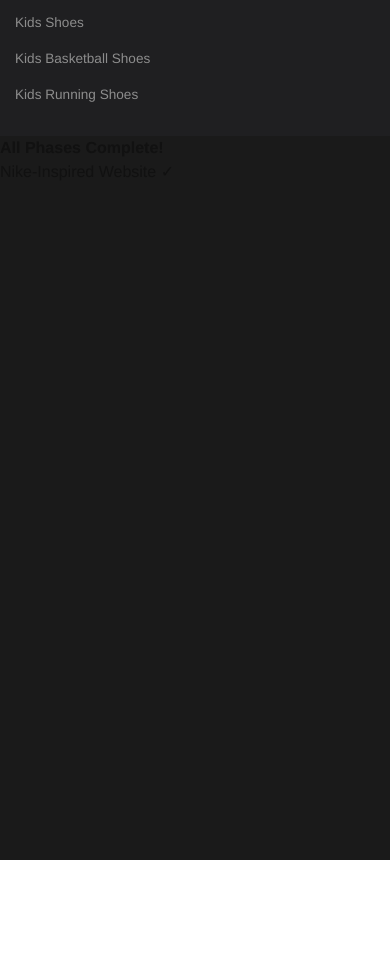
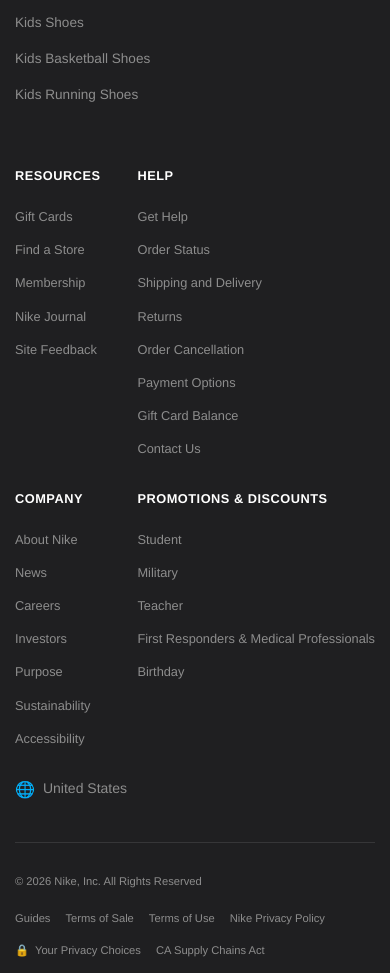
Before and after one commit to ahitshamkhan/Nike-Shoes-Website-Clone-Front-End-, a React (Vite) app: page / in a window 390 px wide. Shown: the part 7480-8453 px from the top of the page. Before the commit the page ends 8340 px from the top, so only its background shows below. Built offline with nearby package versions, Linux system fonts and the light colour scheme.

Commit message:
Last Phase Main Footer

```diff
--- a/index.html
+++ b/index.html
@@ -2,9 +2,16 @@
 <html lang="en">
   <head>
     <meta charset="UTF-8" />
+    <link rel="icon" type="image/jpg" href="/assets/images/main logo/R.jpg" />
     <meta name="viewport" content="width=device-width, initial-scale=1.0" />
     <meta name="description" content="Nike-inspired frontend website" />
-    <title>Nike Frontend</title>
+    <title>Nike. Just Do It</title>
+    <style>
+      /* Favicon styling */
+      link[rel="icon"] {
+        border-radius: 50%;
+      }
+    </style>
   </head>
   <body>
     <div id="root"></div>
--- a/src/App.jsx
+++ b/src/App.jsx
@@ -16,6 +16,7 @@
 import NikeSymbolSection from './components/NikeSymbolSection/NikeSymbolSection';
 import FooterBar from './components/FooterBar/FooterBar';
 import FooterNav from './components/FooterNav/FooterNav';
+import MainFooter from './components/MainFooter/MainFooter';
 import styles from './App.module.css';
 
 function App() {
@@ -39,16 +40,7 @@
       <NikeSymbolSection />
       <FooterBar />
       <FooterNav />
-
-      {/* Placeholder for other components */}
-      <main className={styles.mainContent}>
-        <div className="flex items-center justify-center py-20">
-          <div className="text-center">
-            <h2 className="text-3xl font-bold mb-4 text-white">All Phases Complete!</h2>
-            <p className="text-gray-300">Nike-Inspired Website ✓</p>
-          </div>
-        </div>
-      </main>
+      <MainFooter />
     </div>
   );
 }
--- /dev/null
+++ b/src/components/MainFooter/MainFooter.jsx
@@ -0,0 +1,94 @@
+import styles from './MainFooter.module.css';
+
+const MainFooter = () => {
+  const columns = [
+    {
+      id: 1,
+      title: 'Resources',
+      links: [
+        { id: 1, text: 'Gift Cards', href: '#' },
+        { id: 2, text: 'Find a Store', href: '#' },
+        { id: 3, text: 'Membership', href: '#' },
+        { id: 4, text: 'Nike Journal', href: '#' },
+        { id: 5, text: 'Site Feedback', href: '#' }
+      ]
+    },
+    {
+      id: 2,
+      title: 'Help',
+      links: [
+        { id: 1, text: 'Get Help', href: '#' },
+        { id: 2, text: 'Order Status', href: '#' },
+        { id: 3, text: 'Shipping and Delivery', href: '#' },
+        { id: 4, text: 'Returns', href: '#' },
+        { id: 5, text: 'Order Cancellation', href: '#' },
+        { id: 6, text: 'Payment Options', href: '#' },
+        { id: 7, text: 'Gift Card Balance', href: '#' },
+        { id: 8, text: 'Contact Us', href: '#' }
+      ]
+    },
+    {
+      id: 3,
+      title: 'Company',
+      links: [
+        { id: 1, text: 'About Nike', href: '#' },
+        { id: 2, text: 'News', href: '#' },
+        { id: 3, text: 'Careers', href: '#' },
+        { id: 4, text: 'Investors', href: '#' },
+        { id: 5, text: 'Purpose', href: '#' },
+        { id: 6, text: 'Sustainability', href: '#' },
+        { id: 7, text: 'Accessibility', href: '#' }
+      ]
+    },
+    {
+      id: 4,
+      title: 'Promotions & Discounts',
+      links: [
+        { id: 1, text: 'Student', href: '#' },
+        { id: 2, text: 'Military', href: '#' },
+        { id: 3, text: 'Teacher', href: '#' },
+        { id: 4, text: 'First Responders & Medical Professionals', href: '#' },
+        { id: 5, text: 'Birthday', href: '#' }
+      ]
+    }
+  ];
+
+  return (
+    <footer className={styles.mainFooter}>
+      <div className={styles.topSection}>
+        {columns.map((column) => (
+          <div key={column.id} className={styles.column}>
+            <h3 className={styles.columnTitle}>{column.title}</h3>
+            {column.links.map((link) => (
+              <a key={link.id} href={link.href} className={styles.link}>
+                {link.text}
+              </a>
+            ))}
+          </div>
+        ))}
+
+        <div className={styles.locationSelector}>
+          <span className={styles.locationIcon}>🌐</span>
+          <span>United States</span>
+        </div>
+      </div>
+
+      <div className={styles.bottomSection}>
+        <p className={styles.copyright}>© 2026 Nike, Inc. All Rights Reserved</p>
+
+        <div className={styles.legalLinks}>
+          <a href="#" className={styles.legalLink}>Guides</a>
+          <a href="#" className={styles.legalLink}>Terms of Sale</a>
+          <a href="#" className={styles.legalLink}>Terms of Use</a>
+          <a href="#" className={styles.legalLink}>Nike Privacy Policy</a>
+          <a href="#" className={styles.legalLink}>
+            <span>🔒</span> Your Privacy Choices
+          </a>
+          <a href="#" className={styles.legalLink}>CA Supply Chains Act</a>
+        </div>
+      </div>
+    </footer>
+  );
+};
+
+export default MainFooter;
--- /dev/null
+++ b/src/components/MainFooter/MainFooter.module.css
@@ -0,0 +1,160 @@
+/* MainFooter styles - Phase 16 */
+
+.mainFooter {
+  width: 100%;
+  background-color: rgb(31, 31, 33);
+  padding: 60px 40px 30px 40px;
+}
+
+.topSection {
+  display: grid;
+  grid-template-columns: repeat(4, 1fr) auto;
+  gap: 60px;
+  max-width: 1400px;
+  margin: 0 auto;
+  padding-bottom: 40px;
+  border-bottom: 1px solid rgba(255, 255, 255, 0.1);
+}
+
+.column {
+  display: flex;
+  flex-direction: column;
+  gap: 14px;
+}
+
+.columnTitle {
+  color: #FFFFFF;
+  font-family: 'Helvetica Now Text', 'Helvetica Neue', Helvetica, Arial, sans-serif;
+  font-size: 0.875rem;
+  font-weight: 600;
+  margin-bottom: 8px;
+  text-transform: uppercase;
+  letter-spacing: 0.5px;
+}
+
+.link {
+  color: #8D8D8D;
+  font-family: 'Helvetica Now Text', 'Helvetica Neue', Helvetica, Arial, sans-serif;
+  font-size: 0.875rem;
+  font-weight: 400;
+  text-decoration: none;
+  transition: color 0.3s ease;
+}
+
+.link:hover {
+  color: #FFFFFF;
+}
+
+.locationSelector {
+  display: flex;
+  align-items: flex-start;
+  gap: 8px;
+  color: #8D8D8D;
+  font-family: 'Helvetica Now Text', 'Helvetica Neue', Helvetica, Arial, sans-serif;
+  font-size: 0.875rem;
+  cursor: pointer;
+  transition: color 0.3s ease;
+}
+
+.locationSelector:hover {
+  color: #FFFFFF;
+}
+
+.locationIcon {
+  font-size: 1rem;
+}
+
+.bottomSection {
+  display: flex;
+  justify-content: space-between;
+  align-items: center;
+  max-width: 1400px;
+  margin: 0 auto;
+  padding-top: 30px;
+}
+
+.copyright {
+  color: #8D8D8D;
+  font-family: 'Helvetica Now Text', 'Helvetica Neue', Helvetica, Arial, sans-serif;
+  font-size: 0.75rem;
+  font-weight: 400;
+}
+
+.legalLinks {
+  display: flex;
+  gap: 30px;
+  align-items: center;
+}
+
+.legalLink {
+  color: #8D8D8D;
+  font-family: 'Helvetica Now Text', 'Helvetica Neue', Helvetica, Arial, sans-serif;
+  font-size: 0.75rem;
+  font-weight: 400;
+  text-decoration: none;
+  transition: color 0.3s ease;
+  display: flex;
+  align-items: center;
+  gap: 6px;
+}
+
+.legalLink:hover {
+  color: #FFFFFF;
+}
+
+/* Responsive adjustments */
+@media (max-width: 1024px) {
+  .mainFooter {
+    padding: 50px 30px 25px 30px;
+  }
+
+  .topSection {
+    grid-template-columns: repeat(2, 1fr);
+    gap: 40px;
+  }
+
+  .locationSelector {
+    grid-column: span 2;
+  }
+}
+
+@media (max-width: 768px) {
+  .mainFooter {
+    padding: 40px 20px 20px 20px;
+  }
+
+  .topSection {
+    grid-template-columns: 1fr;
+    gap: 30px;
+  }
+
+  .bottomSection {
+    flex-direction: column;
+    gap: 20px;
+    align-items: flex-start;
+  }
+
+  .legalLinks {
+    flex-wrap: wrap;
+    gap: 15px;
+  }
+}
+
+@media (max-width: 480px) {
+  .mainFooter {
+    padding: 30px 15px 15px 15px;
+  }
+
+  .columnTitle {
+    font-size: 0.8rem;
+  }
+
+  .link {
+    font-size: 0.8rem;
+  }
+
+  .copyright,
+  .legalLink {
+    font-size: 0.7rem;
+  }
+}
```
Also changed, not shown: 1 other file (tests, documents, lock files or other folders).
